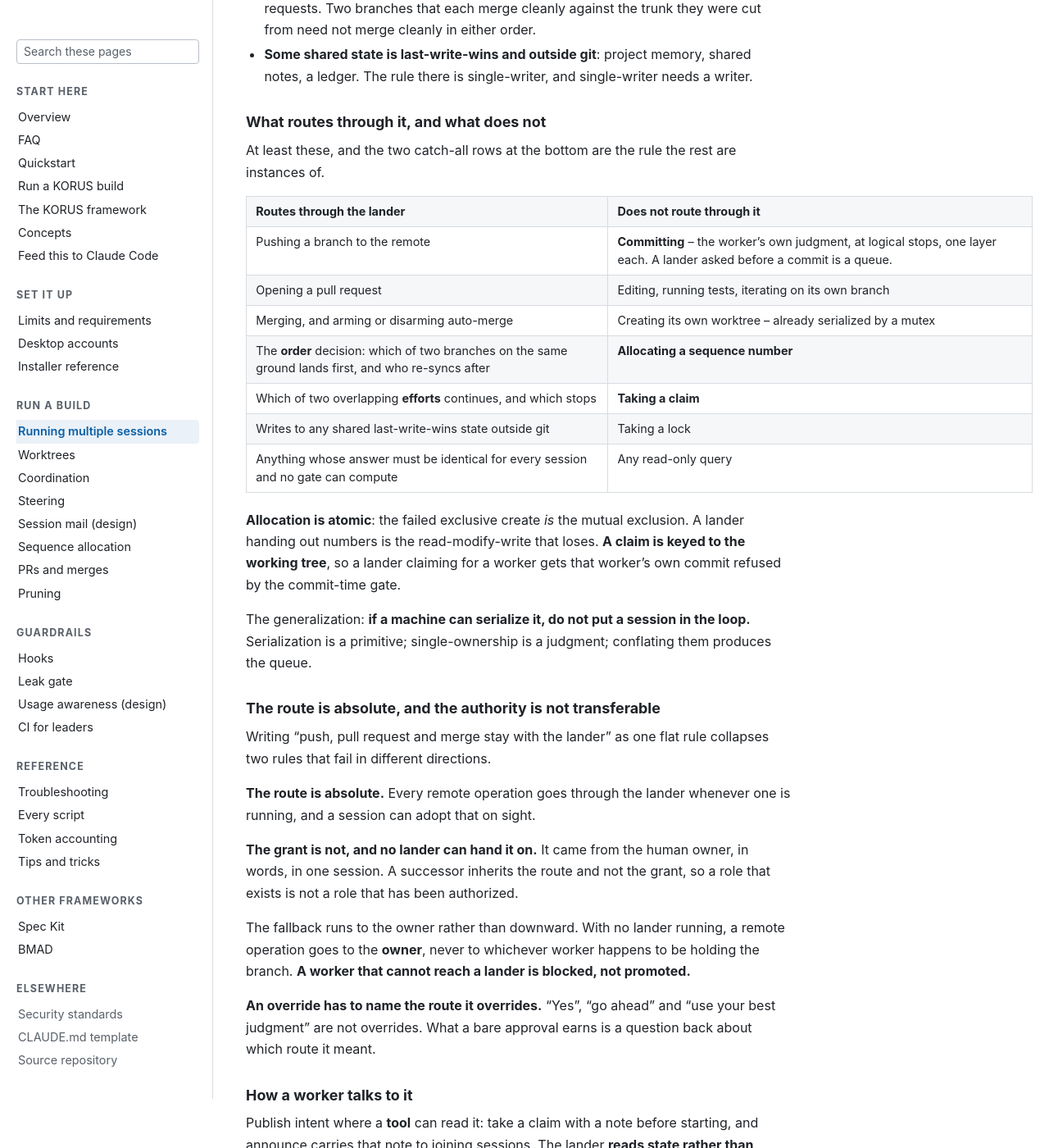
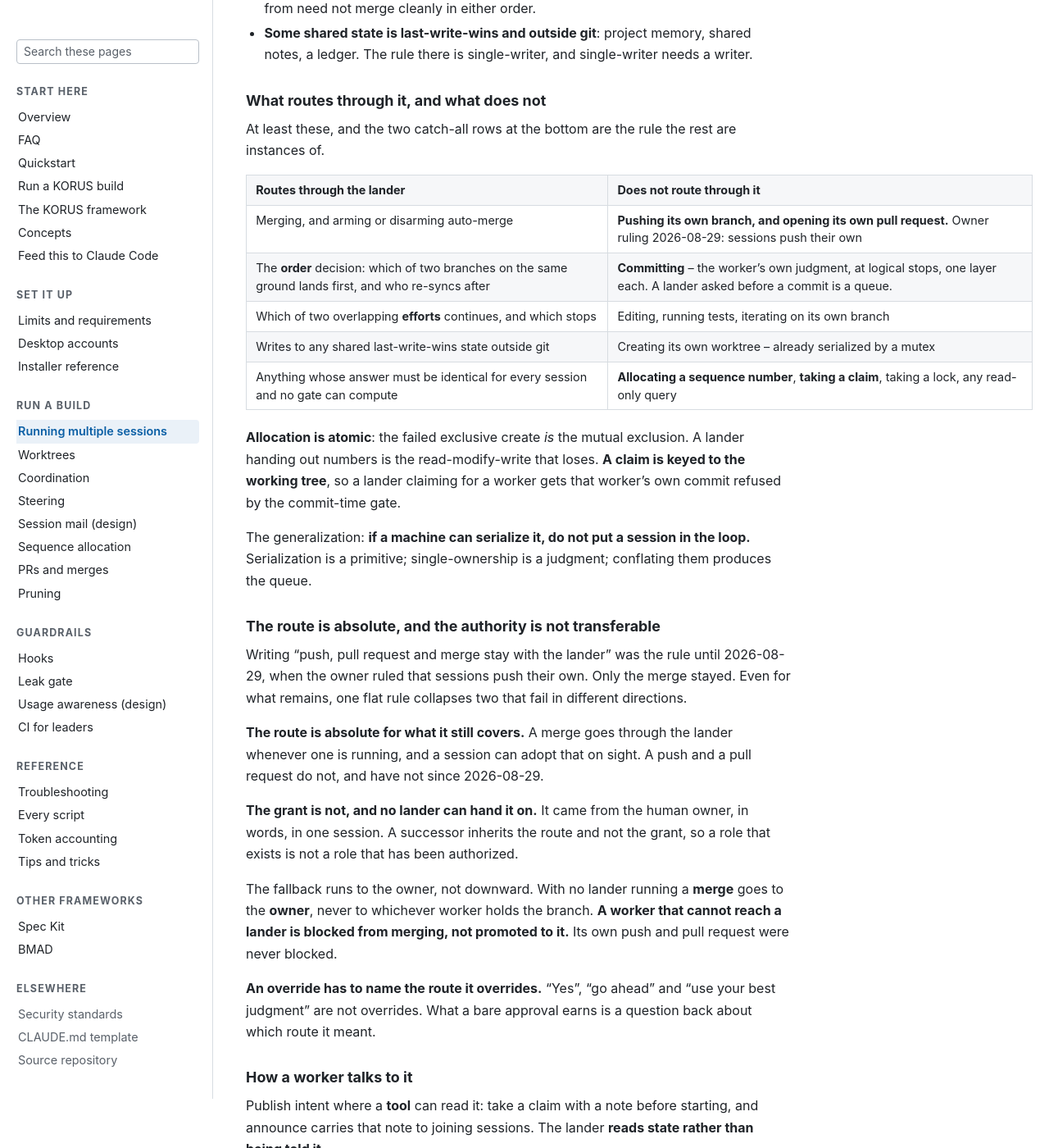
Before and after one commit to wshallwshall/claude-multisession, a Jekyll site: the page built from docs/RUNNING-MULTIPLE-SESSIONS.md, in a window 1280 px wide and 1400 px high, scrolled down 8422 px. Shown: the whole window at 82% size. Built offline with Jekyll 4.4.1, drawn with Linux system fonts in a browser that asks for light colours; our own code applies the rules of GitHub Pages for plain Markdown files; some of the changed text lies outside the part shown.

Commit message:
docs(sessions): the lander no longer owns push and pull request, only the merge
RUNNING-MULTIPLE-SESSIONS.md said at least five times that every remote
operation routes through the lander. The owner ruled on 2026-08-29 that
sessions push their own; only the merge stayed with the lander. The page never
caught up, and KORUS-BUILD.md points readers at it as owning the full role, so
a reader following the corrected builder prompt lands on the authority that
contradicts it.

WHAT CHANGED. Two rows moved across the routing table: pushing a branch and
opening a pull request are now the worker's. The opening definition, the
absolute, the owner fallback and the ready-to-land signal all narrowed to the
merge.

THE ARGUMENT SURVIVES INTACT and that is why this is small. The page's real
claim was never about push. It was that the lander owns the ORDER decision,
anything whose answer must be identical for every session, and anything no gate
can compute. All of that still holds, and the generalisation below the table,
that a machine which can serialize something should not have a session in the
loop, is untouched.

ONE REASON INVERTED RATHER THAN DELETED. The page said a pushed branch is not
the ready-to-land signal BECAUSE only the lander pushes. That reason is now
false and the conclusion is still true, so it carries the current reason: a
worker pushes its own branch as a matter of course, so a push says nothing
about whether the work is ready.

Sweeps after the edit, needle beside each: "Every remote operation" 0, "push to
the lander alone" 0, "every push, pull request and merge" 0, "Pushing a branch
to the remote" 0. A sweep across every other page in docs/ for the same claim
returns nothing.

Prose suite: 19 passed. One paragraph I wrote first ran to 338 characters
against a 300 ceiling; rewritten to 282 rather than split, keeping the limit
sentence the test forbids removing.

```diff
--- a/docs/RUNNING-MULTIPLE-SESSIONS.md
+++ b/docs/RUNNING-MULTIPLE-SESSIONS.md
@@ -4,7 +4,7 @@
 
 **What this is.** The three things this page owns: **which surface to run the sessions on**, **the
 channels sessions have for reaching each other**, and **using one session as a lander**. A lander is
-the session every push, pull request and merge routes through; nothing here implements it.
+the session the merge routes through; nothing here implements it.
 
 **Why you should care.** Several sessions at once buy real parallelism and a set of failures,
 nearly all invisible while they happen. Four preparations work only *before* the second session
@@ -273,13 +273,11 @@ At least these, and the two catch-all rows at the bottom are the rule the rest a
 
 | Routes through the lander | Does **not** route through it |
 |---|---|
-| Pushing a branch to the remote | **Committing** -- the worker's own judgment, at logical stops, one layer each. A lander asked before a commit is a queue. |
-| Opening a pull request | Editing, running tests, iterating on its own branch |
-| Merging, and arming or disarming auto-merge | Creating its own worktree -- already serialized by a mutex |
-| The **order** decision: which of two branches on the same ground lands first, and who re-syncs after | **Allocating a sequence number** |
-| Which of two overlapping **efforts** continues, and which stops | **Taking a claim** |
-| Writes to any shared last-write-wins state outside git | Taking a lock |
-| Anything whose answer must be identical for every session and no gate can compute | Any read-only query |
+| Merging, and arming or disarming auto-merge | **Pushing its own branch, and opening its own pull request.** Owner ruling 2026-08-29: sessions push their own |
+| The **order** decision: which of two branches on the same ground lands first, and who re-syncs after | **Committing** -- the worker's own judgment, at logical stops, one layer each. A lander asked before a commit is a queue. |
+| Which of two overlapping **efforts** continues, and which stops | Editing, running tests, iterating on its own branch |
+| Writes to any shared last-write-wins state outside git | Creating its own worktree -- already serialized by a mutex |
+| Anything whose answer must be identical for every session and no gate can compute | **Allocating a sequence number**, **taking a claim**, taking a lock, any read-only query |
 
 **Allocation is atomic**: the failed exclusive create *is* the mutual exclusion. A lander handing
 out numbers is the read-modify-write that loses. **A claim is keyed to the working tree**, so a
@@ -290,19 +288,21 @@ Serialization is a primitive; single-ownership is a judgment; conflating them pr
 
 ### The route is absolute, and the authority is not transferable
 
-Writing "push, pull request and merge stay with the lander" as one flat rule collapses two rules
-that fail in different directions.
+Writing "push, pull request and merge stay with the lander" was the rule until 2026-08-29, when
+the owner ruled that sessions push their own. Only the merge stayed. Even for what remains, one
+flat rule collapses two that fail in different directions.
 
-**The route is absolute.** Every remote operation goes through the lander whenever one is
-running, and a session can adopt that on sight.
+**The route is absolute for what it still covers.** A merge goes through the lander whenever one
+is running, and a session can adopt that on sight. A push and a pull request do not, and have not
+since 2026-08-29.
 
 **The grant is not, and no lander can hand it on.** It came from the human owner, in words, in
 one session. A successor inherits the route and not the grant, so a role that exists is not a role
 that has been authorized.
 
-The fallback runs to the owner rather than downward. With no lander running, a remote operation
-goes to the **owner**, never to whichever worker happens to be holding the branch. **A worker that
-cannot reach a lander is blocked, not promoted.**
+The fallback runs to the owner, not downward. With no lander running a **merge** goes to the
+**owner**, never to whichever worker holds the branch. **A worker that cannot reach a lander is
+blocked from merging, not promoted to it.** Its own push and pull request were never blocked.
 
 **An override has to name the route it overrides.** "Yes", "go ahead" and "use your best judgment"
 are not overrides. What a bare approval earns is a question back about which route it meant.
@@ -312,8 +312,10 @@ are not overrides. What a bare approval earns is a question back about which rou
 Publish intent where a **tool** can read it: take a claim with a note before starting, and announce
 carries that note to joining sessions. The lander **reads state rather than being told it**.
 
-Ready-to-land needs no channel: a refreshed claim note is the signal. **Not a pushed branch** -- the
-routing table gives push to the lander alone, so a worker that pushed has already done its job.
+Ready-to-land needs no channel: a refreshed claim note is the signal. **Not a pushed branch.** A
+worker pushes its own branch as a matter of course, so a push says nothing about whether the work
+is ready. Before 2026-08-29 a push meant the lander had already acted; now it means a worker
+started.
 
 ### When you do not need one
 
```
